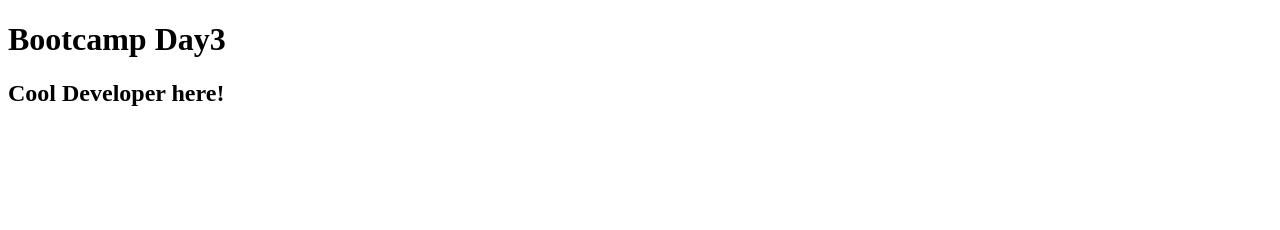
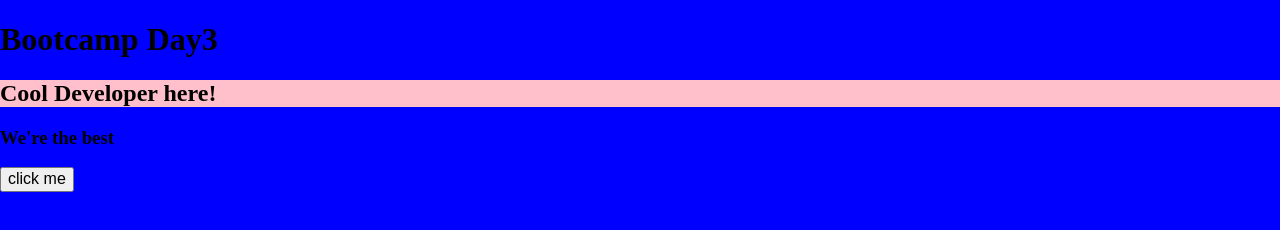
Before and after one commit to FjPierre/jubilant-journey, a plain HTML site: page index.html in a window 1280 px wide. Drawn offline with Linux system fonts and the light colour scheme.

Commit message:
changing files - adding styles

```diff
--- a/index.html
+++ b/index.html
@@ -5,9 +5,12 @@
     <meta http-equiv="X-UA-Compatible" content="IE=edge">
     <meta name="viewport" content="width=device-width, initial-scale=1.0">
     <title>Document</title>
+    <link rel="stylesheet" href="./style.css">
 </head>
 <body>
     <h1>Bootcamp Day3</h1>
     <h2>Cool Developer here!</h2>
+    <h3>We're the best</h3>
+    <button>click me</button>
 </body>
 </html>
--- a/style.css
+++ b/style.css
@@ -8,6 +8,9 @@ html { -moz-box-sizing: border-box; -webkit-box-sizing: border-box; box-sizing:
 
 .sr-only { position: absolute; width: 1px; height: 1px; margin: -1px; border: 0; padding: 0; white-space: nowrap; clip-path: inset(100%); clip: rect(0 0 0 0); overflow: hidden;}
 
-h1 {
+body {
     background-color: blue;
 }
+h2 {
+    background-color: pink;
+}
```
